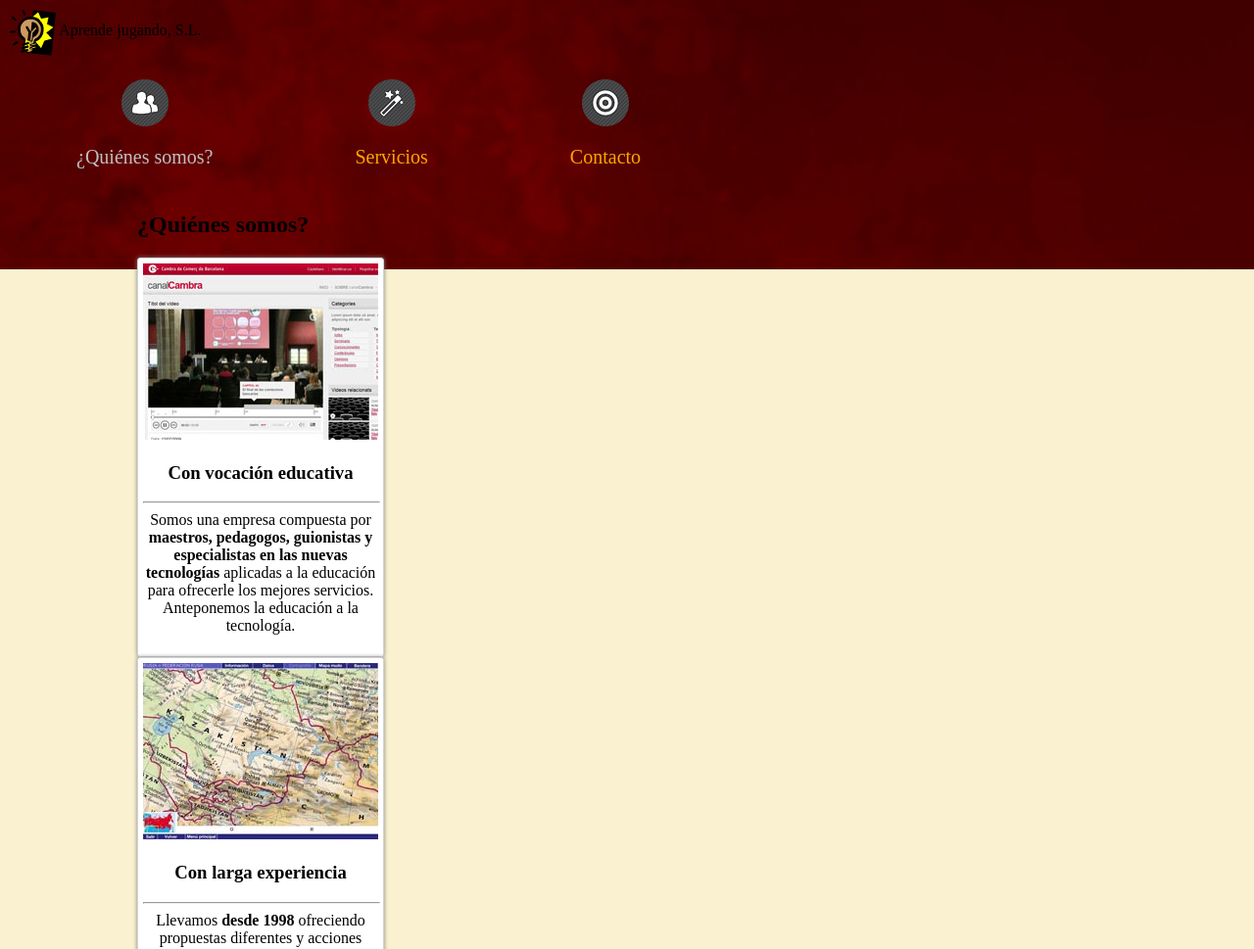
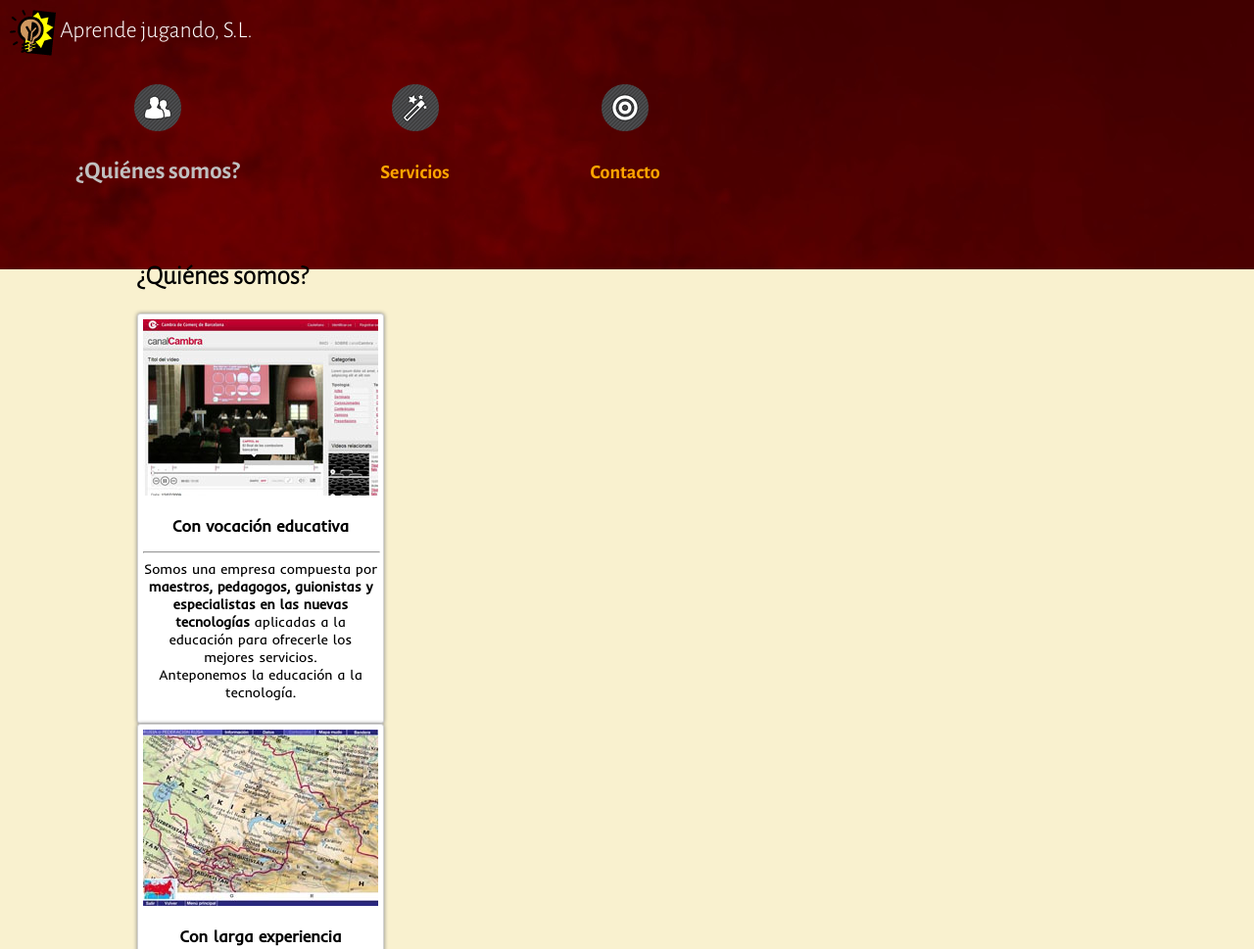
Before and after one commit to isidro1108/HTML5_and_CSS3_Practices, a plain HTML site: page index.html in a window 1280 px wide. Shown: the top 969 px of the page at 98% size. Drawn offline with Linux system fonts and the light colour scheme.

Commit message:
New fonts has been added

```diff
--- a/css/estilos.css
+++ b/css/estilos.css
@@ -1,7 +1,24 @@
+@font-face {
+    font-family: inder;
+    src: url('Inder-Regular.ttf') format('trueType');
+}
+@font-face {
+    font-family: alegreya-light;
+    src: url('alegreya-sans-light_[allfont.es].ttf') format('trueType');
+}
+@font-face {
+    font-family: alegreya-bold;
+    src: url('alegreya-sans-bold_[allfont.es].ttf') format('trueType');
+}
 body {
     background: url('../img/fondol3.jpg');
     background-repeat: no-repeat;
     background-color: #F9F1CF;
+}
+header {
+    font-family: alegreya-light;
+    font-size: 24px;
+    color: #fff;
 }
 a {
     text-decoration: none;
@@ -12,11 +29,21 @@ a:hover {
     color: #fff;
 }
 nav {
+    font-family: alegreya-bold;
     color: silver;
-    font-size: 20px;
+    font-size: 25px;
 }
 nav:hover {
     cursor: default;
+}
+section {
+    font-family: inder;
+    font-size: 14px;
+}
+#titulo {
+    font-family: alegreya-light;
+    font-size: 18px;
+    margin-top: 47px;
 }
 #contenido {
     width: 1000px;
@@ -35,3 +62,8 @@ nav:hover {
 #contenido .linea {
     width: inherit
 }
+footer {
+    font-family: alegreya-light;
+    font-size: 13px;
+    color: silver;
+}
--- a/index.html
+++ b/index.html
@@ -25,7 +25,7 @@
         <nav>
             <ul>
                 <li><img src="img/icono1.png" alt="icono1" align="top"><p>
-                    <span>¿Quiénes somos?</span></li>
+                    ¿Quiénes somos?</li>
                 <li><img src="img/icono2.png" alt="icono1" align="top"><p>
                     <a href="servicios.html">Servicios</a></li>
                 <li><img src="img/icono3.png" alt="icono1" align="top"><p>
@@ -33,7 +33,7 @@
             </ul>
         </nav>
         <section id="contenido">
-            <div>
+            <div id="titulo">
                 <h2>¿Quiénes somos?</h2>
             </div>
             <article class="articulo">
@@ -70,10 +70,8 @@
             </article>
         </section>
         <footer>
-            <h5>
                 &copy; 2015. Aprende jugando, S.L<br>
                 c/ del Álamo rojo, 1, local. Barcelona.
-            </h5>
         </footer>
     </body>
 </html>
```
Also changed, not shown: css/Inder-Regular.ttf (added), css/alegreya-sans-bold_[allfont.es].ttf (added), css/alegreya-sans-light_[allfont.es].ttf (added).
